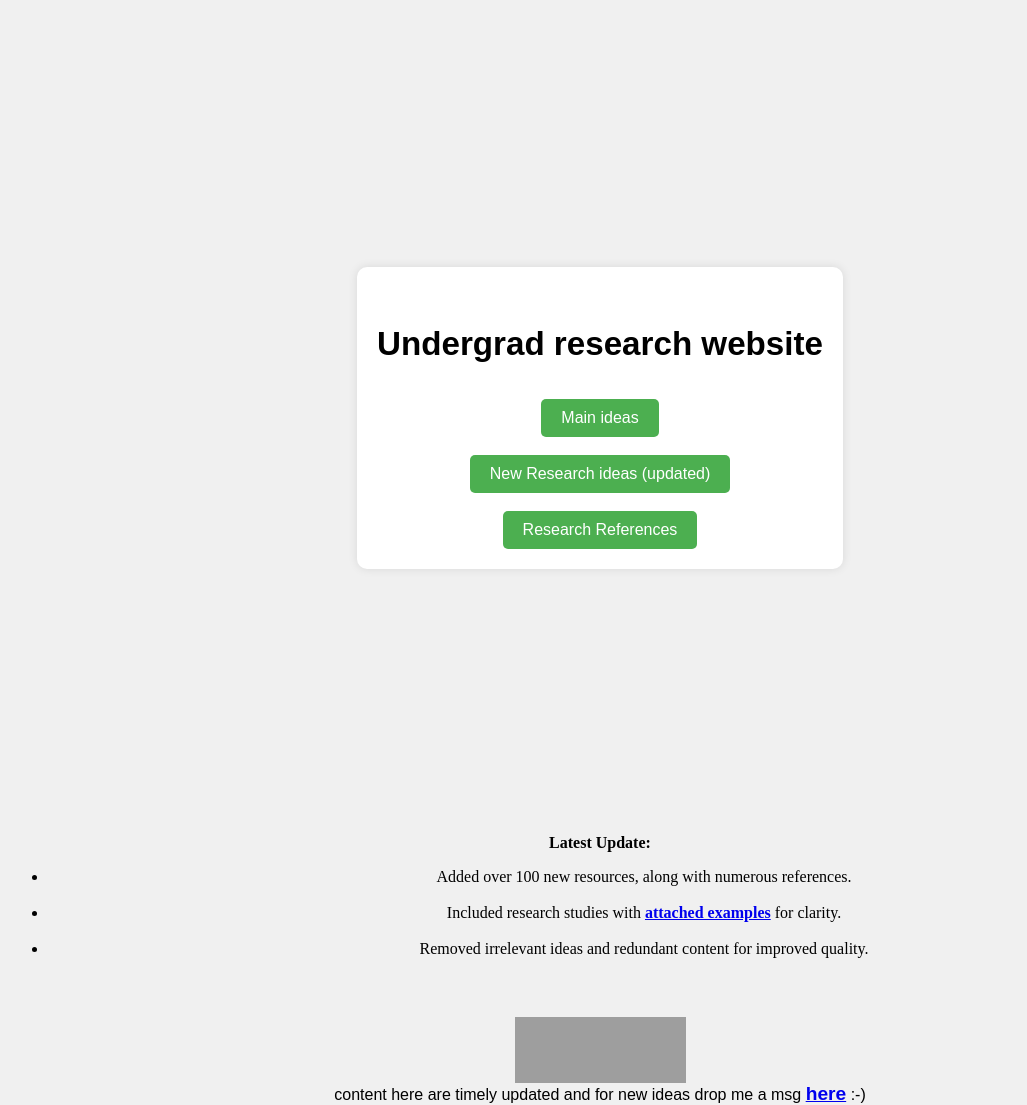
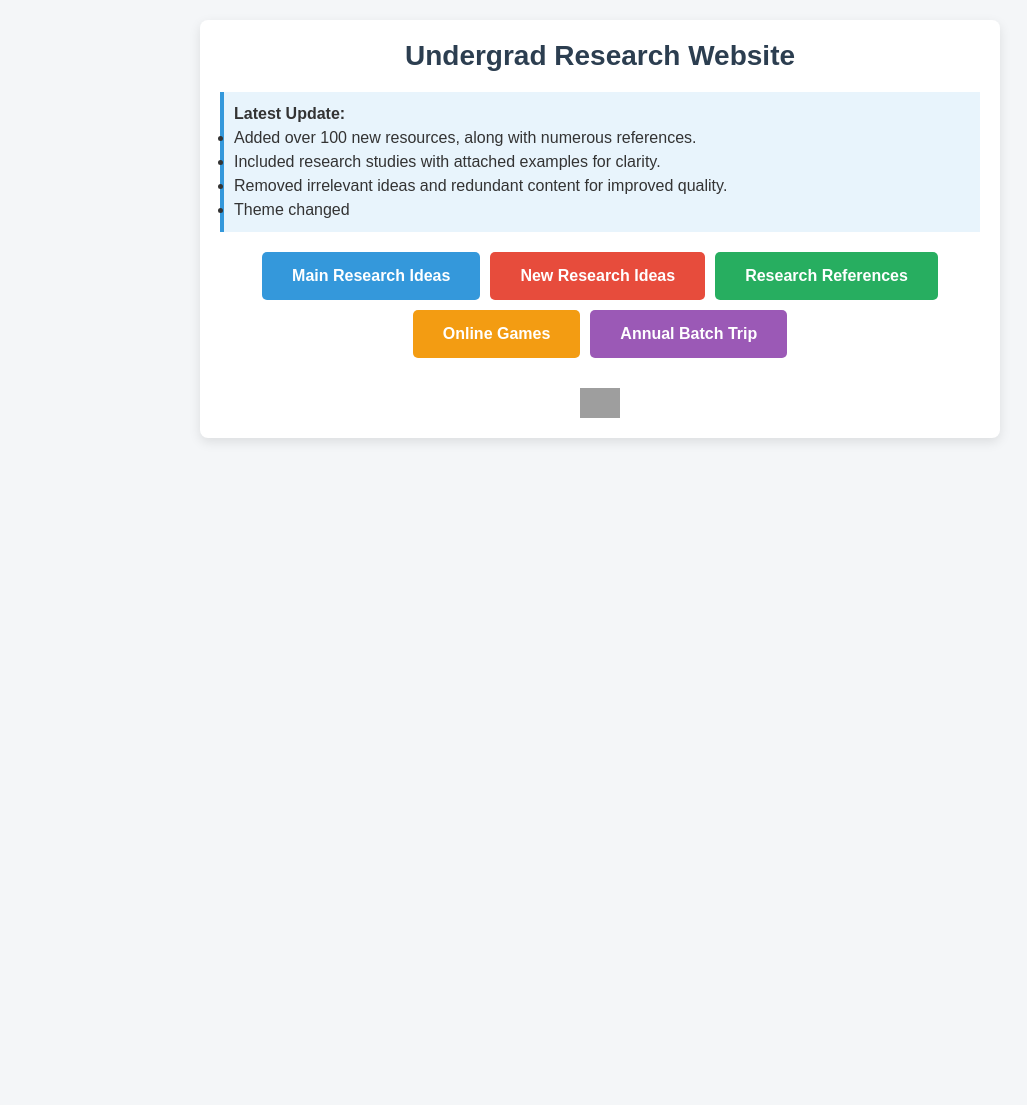
Before and after one commit to sarinduhimash/sarindu, a plain HTML site: page index.html in a window 1280 px wide. Shown: the whole page, without its empty margins (40-1067 px from the left). After the commit the page ends 800 px from the top, so only its background shows below. Drawn offline with Linux system fonts and the light colour scheme; grey boxes are pictures that could not be loaded.

Commit message:
Update index.html

```diff
--- a/index.html
+++ b/index.html
@@ -1,173 +1,142 @@
 <html>
-<head>
-<meta content="text/html; charset=ISO-8859-1"
-http-equiv="content-type">
-<meta content="text/html; charset=ISO-8859-1"
-http-equiv="content-type">
-<meta content="text/html; charset=ISO-8859-1"
-http-equiv="content-type">
-<meta content="text/html; charset=ISO-8859-1"
-http-equiv="content-type">
-<meta content="text/html; charset=ISO-8859-1"
-http-equiv="content-type">
-<meta content="text/html; charset=ISO-8859-1"
-http-equiv="content-type">
-<title>sarindu</title>
-</head>
-<body>
-<div style="text-align: justify;"><br>
-<meta charset="UTF-8">
-<meta name="viewport" content="width=device-width, initial-scale=1.0">
-<title>Welcome Page</title>
-<style>
-body {
-font-family: Arial, sans-serif;
-text-align: center;
-background-color: #f0f0f0;
-margin: 0;
-padding: 0;
-}
-.container {
-display: flex;
-justify-content: center;
-align-items: center;
-height: 100vh;
-}
-.content {
-background-color: #ffffff;
-padding: 20px;
-border-radius: 10px;
-box-shadow: 0 0 10px rgba(0, 0, 0, 0.1);
-}
-h1 {
-color: #333;
-}
-.time {
-font-size: 24px;
-margin-top: 20px;
-color: #555;
-}
-</style>
-</div>
-<div style="text-align: center;" class="container">
-<div style="text-align: center;" class="content"><span
-style="font-weight: bold;"></span><big><big><big><big><br
-style="font-weight: bold;">
-<span style="font-weight: bold;">Undergrad research website</span></big>
-</big></big></big><br>
-<br>
-<br>
-<meta charset="UTF-8">
-<meta name="viewport" content="width=device-width, initial-scale=1.0">
-<title>Button Link Example</title>
-<style>
-/* Basic styling for the button */
-.button {
-background-color: #4CAF50; /* Green */
-color: white;
-padding: 10px 20px;
-font-size: 16px;
-border: none;
-border-radius: 5px;
-cursor: pointer;
-transition: background-color 0.3s;
-}
-.button:hover {
-background-color: #45a049;
-}
-</style>
-<div style="text-align: center;"><!-- Button that redirects to campus.html when clicked --><button
-class="button" onclick="window.location.href='campus.html'">Main
-ideas</button>
-</div>
-<br>
-<meta charset="UTF-8">
-<meta name="viewport" content="width=device-width, initial-scale=1.0">
-<title>Redirect Button</title>
-<style>
-.redirect-button {
-background-color: #4CAF50; /* Green background */
-color: white; /* White text */
-padding: 10px 20px; /* Button padding */
-border: none; /* Remove border */
-border-radius: 5px; /* Rounded corners */
-cursor: pointer; /* Pointer cursor on hover */
-font-size: 16px;
-}
-.redirect-button:hover {
-background-color: #45a049; /* Darker green on hover */
-}
-</style>
-<button class="redirect-button" onclick="location.href='research.html'">New
-Research ideas (updated) </button><br><br>
 <head>
 <meta charset="UTF-8">
 <meta name="viewport" content="width=device-width, initial-scale=1.0">
-    <title>Research References Button</title>
+<title>Undergrad Research Website</title>
 <style>
-    .button {
-    background-color: #4CAF50; /* Green background */
-    color: white;
-    padding: 10px 20px;
+/* Basic Reset */
+* {
+margin: 0;
+padding: 0;
+box-sizing: border-box;
+}
+
+body {
+font-family: Arial, sans-serif;
+display: flex;
+flex-direction: column;
+align-items: center;
+background-color: #f4f6f8;
+color: #333;
+padding: 20px;
+min-height: 100vh;
+}
+
+.container {
+text-align: center;
+max-width: 800px;
+width: 100%;
+padding: 20px;
+background-color: #ffffff;
+border-radius: 8px;
+box-shadow: 0px 4px 12px rgba(0, 0, 0, 0.1);
+}
+
+/* Title Styling */
+h1 {
+font-size: 28px;
+margin-bottom: 20px;
+color: #2c3e50;
+}
+
+/* Latest Update Text */
+.update {
+background-color: #e8f4fc;
+padding: 10px;
+border-left: 4px solid #3498db;
+margin-bottom: 20px;
 font-size: 16px;
-    border: none;
+color: #333;
+line-height: 1.5;
+text-align: left;
+}
+
+/* Button Styling */
+.button-group {
+display: flex;
+flex-wrap: wrap;
+gap: 10px;
+justify-content: center;
+margin: 20px 0;
+}
+
+.button-group a {
+display: inline-block;
+padding: 15px 30px;
+font-size: 16px;
+font-weight: bold;
+color: #fff;
+text-decoration: none;
 border-radius: 5px;
-    cursor: pointer;
-    transition: background-color 0.3s;
+transition: background-color 0.3s ease;
 }
-    .button:hover {
-    background-color: #45a049;
+
+.button-group a:nth-child(1) { background-color: #3498db; } /* Blue */
+.button-group a:nth-child(2) { background-color: #e74c3c; } /* Red */
+.button-group a:nth-child(3) { background-color: #27ae60; } /* Green */
+.button-group a:nth-child(4) { background-color: #f39c12; } /* Orange */
+.button-group a:nth-child(5) { background-color: #9b59b6; } /* Purple */
+
+.button-group a:hover {
+opacity: 0.85;
+}
+
+/* GitHub Icon Styling */
+.github-link {
+margin-top: 30px;
+text-align: center;
+}
+
+.github-link img {
+width: 40px;
+transition: transform 0.3s ease;
+}
+
+.github-link img:hover {
+transform: scale(1.1);
+}
+
+/* Responsive Design */
+@media (max-width: 600px) {
+h1 {
+font-size: 24px;
+}
+.button-group a {
+padding: 12px 20px;
+font-size: 14px;
+}
+.update {
+font-size: 14px;
+padding: 8px;
+}
 }
 </style>
 </head>
 <body>
-    <!-- Research References Button -->
-    <button class="button" onclick="window.location.href='references.html'">Research
-    References</button>
-    </body>
+<div class="container"><!-- Title -->
+<h1>Undergrad Research Website</h1>
+<!-- Latest Update Section -->
+<div class="update">
+<p><strong>Latest Update:</strong></p>
+<ul>
+<li>Added over 100 new resources, along with numerous references.</li>
+<li>Included research studies with attached examples for clarity.</li>
+<li>Removed irrelevant ideas and redundant content for improved
+quality.</li>
+<li>Theme changed <br>
+</li>
+</ul>
 </div>
+<!-- Button Group -->
+<div class="button-group"> <a href="campus.html">Main Research Ideas</a> <a
+href="research.html">New Research Ideas</a> <a href="references.html">Research
+References</a> <a href="tictactoe.html">Online Games</a> <a
+href="trip.html">Annual Batch Trip</a> </div>
+<!-- GitHub Link -->
+<div class="github-link"> <a href="https://github.com/sarinduhimash"
+target="_blank"> <img
+src="https://github.githubassets.com/images/modules/logos_page/GitHub-Mark.png"
+alt="GitHub Logo"> </a> </div>
 </div>
-<html>
-<head>
-<title></title>
-</head>
-<body>
-<p class="MsoNormal"
-style="margin-right: 0in; margin-left: 0in; line-height: normal;"><big><big><b><span
-style="font-size: 12pt; font-family: &quot;Times New Roman&quot;,serif;">Latest
-Update:</span></b><span
-style="font-size: 12pt; font-family: &quot;Times New Roman&quot;,serif;"><o:p></o:p></span></big></big></p>
-<ul type="disc">
-<li class="MsoNormal"
-style="margin-right: 0in; margin-left: 0.5in; line-height: normal;"><big><big><span
-style="font-size: 12pt; font-family: &quot;Times New Roman&quot;,serif;">Added
-over 100 new resources, along with numerous references.<br>
-<br>
-<o:p></o:p></span></big></big></li>
-<li class="MsoNormal"
-style="margin-right: 0in; margin-left: 0.5in; line-height: normal;"><big><big><span
-style="font-size: 12pt; font-family: &quot;Times New Roman&quot;,serif;">Included
-research studies with <a style="font-weight: bold;"
-href="https://sarindu.xyz/research1.html" target="_blank">attached
-examples</a> for clarity. <br>
-<br>
-<o:p></o:p></span></big></big></li>
-<li class="MsoNormal"
-style="margin-right: 0in; margin-left: 0.5in; line-height: normal;"><big><big><span
-style="font-size: 12pt; font-family: &quot;Times New Roman&quot;,serif;">Removed
-irrelevant ideas and redundant content for improved quality.<o:p></o:p></span></big></big></li>
-</ul>
-<p class="MsoNormal"><big><big><o:p>&nbsp;</o:p></big></big></p>
 </body>
 </html>
-
-
-<a href="https://github.com/sarinduhimash"><img
-style="border: 0px solid ; width: 171px; height: 66px;"
-src="https://encrypted-tbn0.gstatic.com/images?q=tbn:ANd9GcTB6MWXuk4IOjT78XZ0Rl7JrziGsOTLsKxJxQ&amp;s"
-alt="GitHub"></a>
-<div style="text-align: center;"> content here are timely updated and
-for new ideas drop me a msg <big style="font-weight: bold;"><a
-href="http://wa.me/94705856488" target="_blank">here</a></big> :-) </div>
-</body>
-</html>
```
Lines whose indentation alone changed are shown as unchanged.
